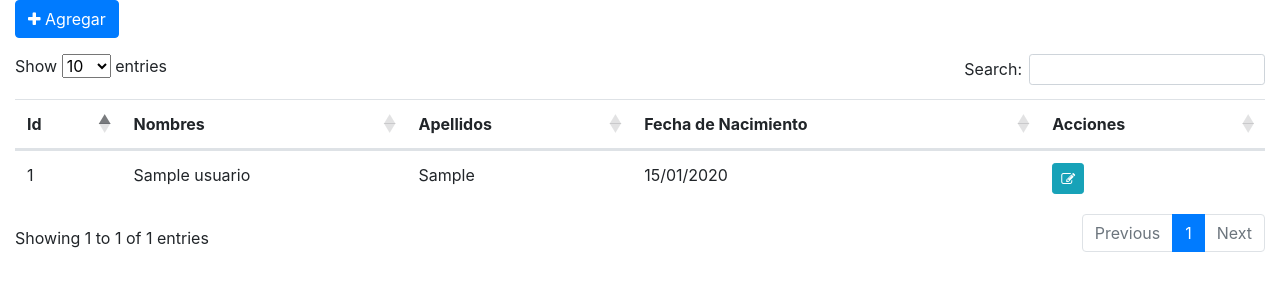
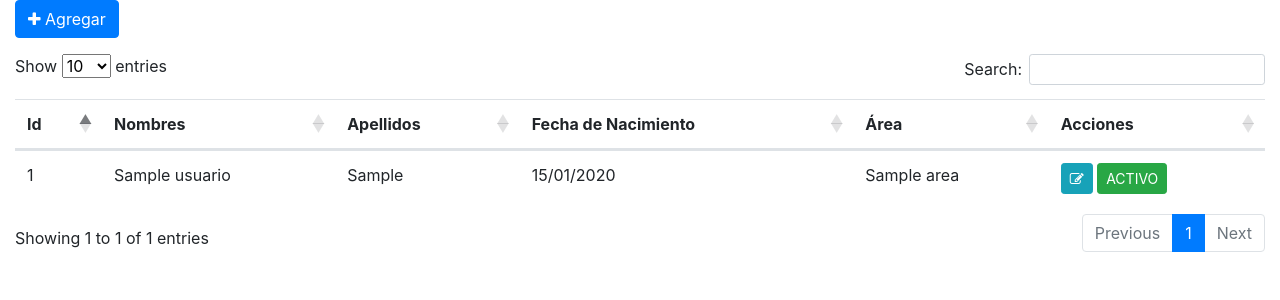
Before and after one commit to claudito/php7crud, a PHP site: page / in a window 1280 px wide. Shown: the top 300 px of the page. Run offline with PHP 8.4, Linux system fonts and the light colour scheme; tables that the repository leaves empty or names only in its code hold one stand-in row (values such as "Sample post"); some libraries are stand-ins or nearby versions.

Commit message:
boton estado y lista de áreas

```diff
--- a/crud/index.php
+++ b/crud/index.php
@@ -55,6 +55,7 @@
 <th>Nombres</th>
 <th>Apellidos</th>
 <th>Fecha de Nacimiento</th>
+<th>Área</th>
 <th>Acciones</th>
 </tr>
 </thead>
@@ -111,6 +112,11 @@ class="apellidos form-control">
  class="fecha_nacimiento form-control">
 </div>
 
+<div class="form-group">
+<label>Área</label>
+<select name="area" class="area form-control" required></select>
+</div>
+
       </div>
       <div class="modal-footer">
         <button type="button" class="btn btn-secondary" data-dismiss="modal">Cerrar</button>
@@ -140,6 +146,7 @@ $(document).ready(function() {
             { "data": "nombres" },
             { "data": "apellidos" },
             { "data": "fecha_nacimiento" },
+            { "data": "area"},
             { "data": "acciones"}
 
         ]
@@ -154,12 +161,30 @@ $(document).ready(function() {
 load();
 
 
-//Cargar Modal
+//Cargar Modal Agregar
 $('.btn-agregar').on('click',function (){
 $('#registro')[0].reset();
 $('.modal-title').html('Agregar Usuario');
 $('.btn-submit').attr('value','Agregar');
 $('.tipo').val('agregar');
+
+//Cargar Áreas
+url  = "sources.php?op=4";
+area = '<option value="">Seleccionar</option>';
+$.getJSON(url,{},function(array){
+
+//Recorre el Array de datos
+array.forEach(function (data){
+
+area += '<option value="'+data.id+'">'+data.nombre+'</option>';
+
+$('.area').html(area);
+
+});
+
+
+});
+
 $('#modal-registro').modal('show');
 
 });
@@ -178,11 +203,35 @@ $(document).on('click','.btn-edit',function(){
  $.getJSON(url,{'id':id},function (data){
 
   //Cargar Valores a los Input´s
-
    $('.id').val(id);
    $('.nombres').val(data.nombres);
    $('.apellidos').val(data.apellidos);
    $('.fecha_nacimiento').val(data.fecha_nacimiento);
+
+
+   //Cargar  Áreas
+    url  = "sources.php?op=4";
+    area = '<option value="'+data.id_area+'">'+data.area+'</option>';
+    $.getJSON(url,{},function(array){
+
+    array.forEach(function (data_area){
+
+    if(data_area.id!==data.id_area)
+    {
+
+    area += '<option value="'+data_area.id+'">'+data_area.nombre+'</option>';
+
+    }
+
+    $('.area').html(area);
+
+
+    });
+
+
+
+    });
+
 
    $('#modal-registro').modal('show');
 
@@ -255,7 +304,26 @@ $('#modal-registro').modal('hide');
 event.preventDefault();
 });
 
+//Actualizar Estado
+$(document).on('click','.btn-estado',function (){
 
+ id     = $(this).data('id');
+ estado = $(this).data('estado');
+
+ url        = "sources.php?op=3";
+ parametros = {'id':id,'estado':estado};
+
+ $.post(url,parametros,function (data){
+
+   //Cargar Data o Grilla de datos
+   load();
+
+
+ });
+
+
+
+});
 
 
 
--- a/crud/sources.php
+++ b/crud/sources.php
@@ -8,7 +8,8 @@ $conexion = $conexion->get_conexion();
 /*
 lista de usuarios  = opcion 1
 agregar / Actualizar   = opcion 2
-eliminar  = opcion 4
+cambiar estado = opcion 3
+lista de áreas  = opcion 4
 consulta por usuario = opcion 5
 
 $_GET  = no  encriptado.
@@ -23,12 +24,20 @@ switch ($opcion) {
  //Creación de Consulta
  $query     = "SELECT
 
- id,
- nombres,
- apellidos,
- DATE_FORMAT(fecha_nacimiento,'%d/%m/%Y') fecha_nacimiento
+ u.id,
+ u.nombres,
+ u.apellidos,
+ DATE_FORMAT(u.fecha_nacimiento,'%d/%m/%Y') fecha_nacimiento,
+ u.estado,
+ case u.estado
+ WHEN 'ACTIVO' THEN 'success'
+ WHEN 'CESADO' THEN 'danger'
+ END label,
+ a.nombre area
 
-  FROM usuario";
+FROM usuario u
+INNER JOIN area a ON u.id_area=a.id
+";
  $statement = $conexion->prepare($query);
  $statement->execute();
  $result = $statement->fetchAll(PDO::FETCH_ASSOC);
@@ -45,12 +54,18 @@ switch ($opcion) {
  'nombres'=>$value['nombres'],
  'apellidos'=>$value['apellidos'],
  'fecha_nacimiento'=>$value['fecha_nacimiento'],
+ 'area'=>$value['area'],
  'acciones'=>'
 
   <button class="btn btn-info btn-sm btn-edit"
   data-id="'.$value['id'].'" >
   <i class="fa fa-edit"></i>
   </button>
+  <button class="btn btn-sm btn-estado btn-'.$value['label'].' "
+  data-id="'.$value['id'].'"
+  data-estado="'.$value['estado'].'"
+
+    >   '.$value['estado'].'</button>
 
   '
 
@@ -138,10 +153,52 @@ switch ($opcion) {
 
 		break;
     case 3:
-	echo "actualizar";
+
+    $id     = $_REQUEST['id'];
+    $estado = $_REQUEST['estado'];
+    $estado = ($estado=='ACTIVO') ? 'CESADO' : 'ACTIVO';
+
+    try {
+
+    $query = "UPDATE usuario SET estado=:estado WHERE id=:id";
+    $statement = $conexion->prepare($query);
+    $statement->bindParam(':estado',$estado);
+    $statement->bindParam(':id',$id);
+    $statement->execute();
+    echo "ok";
+
+
+    } catch (Exception $e) {
+
+     echo "Error: ".$e->getMessage();
+
+    }
+
+
+
 		break;
 	case 4:
-	echo "eliminar";
+
+    try {
+
+     $query =  "SELECT * FROM area";
+     $statement = $conexion->prepare($query);
+     $statement->execute();
+
+     $result = $statement->fetchAll(PDO::FETCH_ASSOC);
+
+     echo json_encode($result);
+
+
+
+    } catch (Exception $e) {
+
+     echo "Error: ".$e->getMessage();
+
+    }
+
+
+
 		break;
 
 	case 5:
@@ -150,7 +207,18 @@ switch ($opcion) {
 
      try {
 
-     $query =  "SELECT * FROM usuario WHERE id=:id";
+     $query =  "SELECT
+
+      u.id,
+      u.nombres,
+      u.apellidos,
+      u.fecha_nacimiento,
+      u.estado,
+      u.id_area,
+      a.nombre area
+      FROM usuario u
+      INNER JOIN area a ON u.id_area=a.id
+      WHERE u.id=:id";
      $statement = $conexion->prepare($query);
      $statement->bindParam(':id',$id);
      $statement->execute();
```
